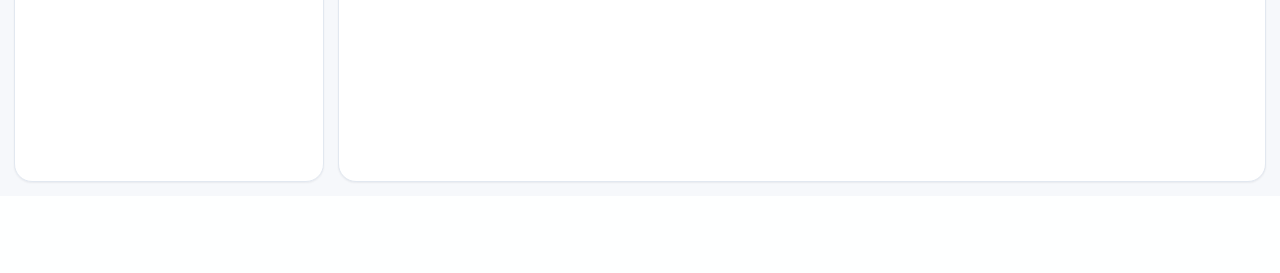
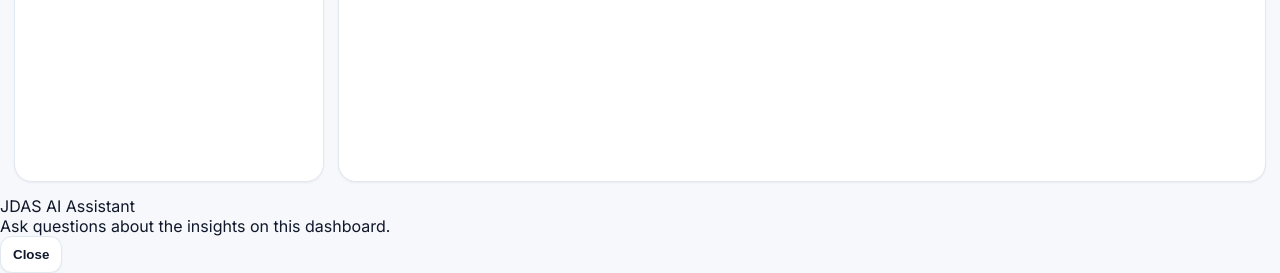
Before and after one commit to jdanalyticsandsolutions/jdas-dashboard, a FastAPI app: page / in a window 1280 px wide. Shown: the part 616-889 px from the top of the page. Before the commit the page ends 799 px from the top, so only its background shows below. Run offline with FastAPI, Linux system fonts and the light colour scheme; data that the repository does not hold is empty.

Commit message:
Update index.html

```diff
--- a/templates/index.html
+++ b/templates/index.html
@@ -76,7 +76,26 @@
       </section>
     </section>
   </main>
+<!-- Assistant Drawer -->
+<div class="drawer" id="assistantDrawer" aria-hidden="true">
+  <div class="drawer-overlay" id="assistantOverlay"></div>
 
+  <div class="drawer-panel" role="dialog" aria-modal="true" aria-label="JDAS AI Assistant">
+    <div class="drawer-head">
+      <div>
+        <div class="drawer-title">JDAS AI Assistant</div>
+        <div class="drawer-sub">Ask questions about the insights on this dashboard.</div>
+      </div>
+
+      <button class="btn" id="assistantCloseBtn" type="button">Close</button>
+    </div>
+
+    <div class="drawer-body">
+      <!-- Chatbase embed target -->
+      <div id="chatbaseMount" class="chatbase-mount"></div>
+    </div>
+  </div>
+</div>
   <script src="/static/app.js?v=3.0"></script>
 </body>
 </html>
```
